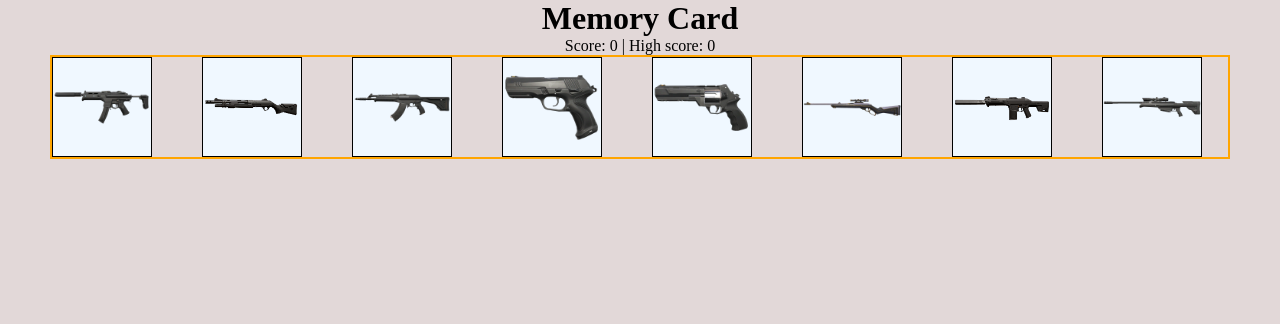
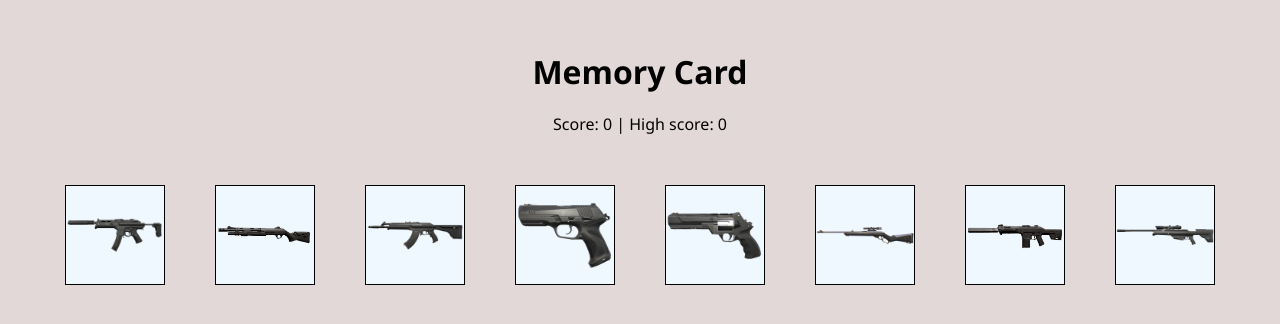
Before and after one commit to darricklaidin/memory_card, a React (Vite) app: page / in a window 1280 px wide. Shown: the top 324 px of the page. Built offline with nearby package versions, Linux system fonts and the light colour scheme.

Commit message:
Update css styling

```diff
--- a/src/App.css
+++ b/src/App.css
@@ -2,6 +2,7 @@
   box-sizing: inherit;
   margin: 0;
   padding: 0;
+  font-family: 'Segoe UI', Tahoma, Geneva, Verdana, sans-serif;
 }
 
 html {
@@ -24,14 +25,23 @@ body {
   min-height: 100vh;
 }
 
+h1 {
+  padding-top: 50px;
+}
+
+.App > p {
+  padding-top: 20px;
+}
+
 .cardContainer {
   display: flex;
+  justify-content: center;
   flex-wrap: wrap;
   gap: 50px;
 
-  border: 2px solid orange;
+  margin: 0 50px;
 
-  margin: 0 50px;
+  margin-top: 50px;
 }
 
 .card {
@@ -67,4 +77,21 @@ body {
 .gameOverModal {
   background-color: orange;
   width: 50%;
+  padding: 20px 0;
+  border-radius: 10px;
 }
+
+.gameOverModal > p:nth-child(2) {
+  padding-top: 20px;
+}
+
+.gameOverModal > button {
+  margin-top: 20px;
+  padding: 10px;
+  border-radius: 5px;
+  cursor: pointer;
+}
+
+.gameOverModal > button:hover {
+  background-color: rgb(229, 229, 229);
+}
```
